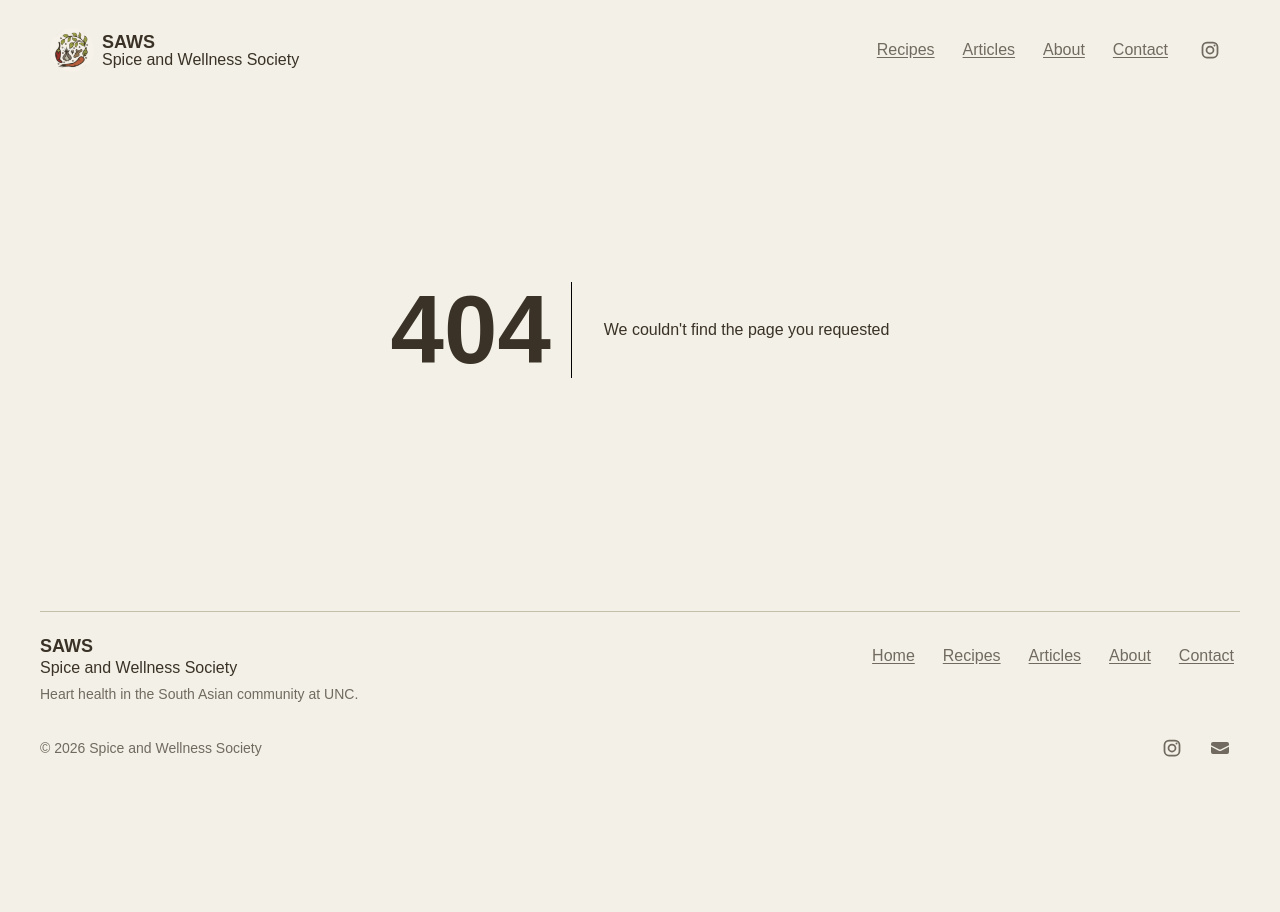
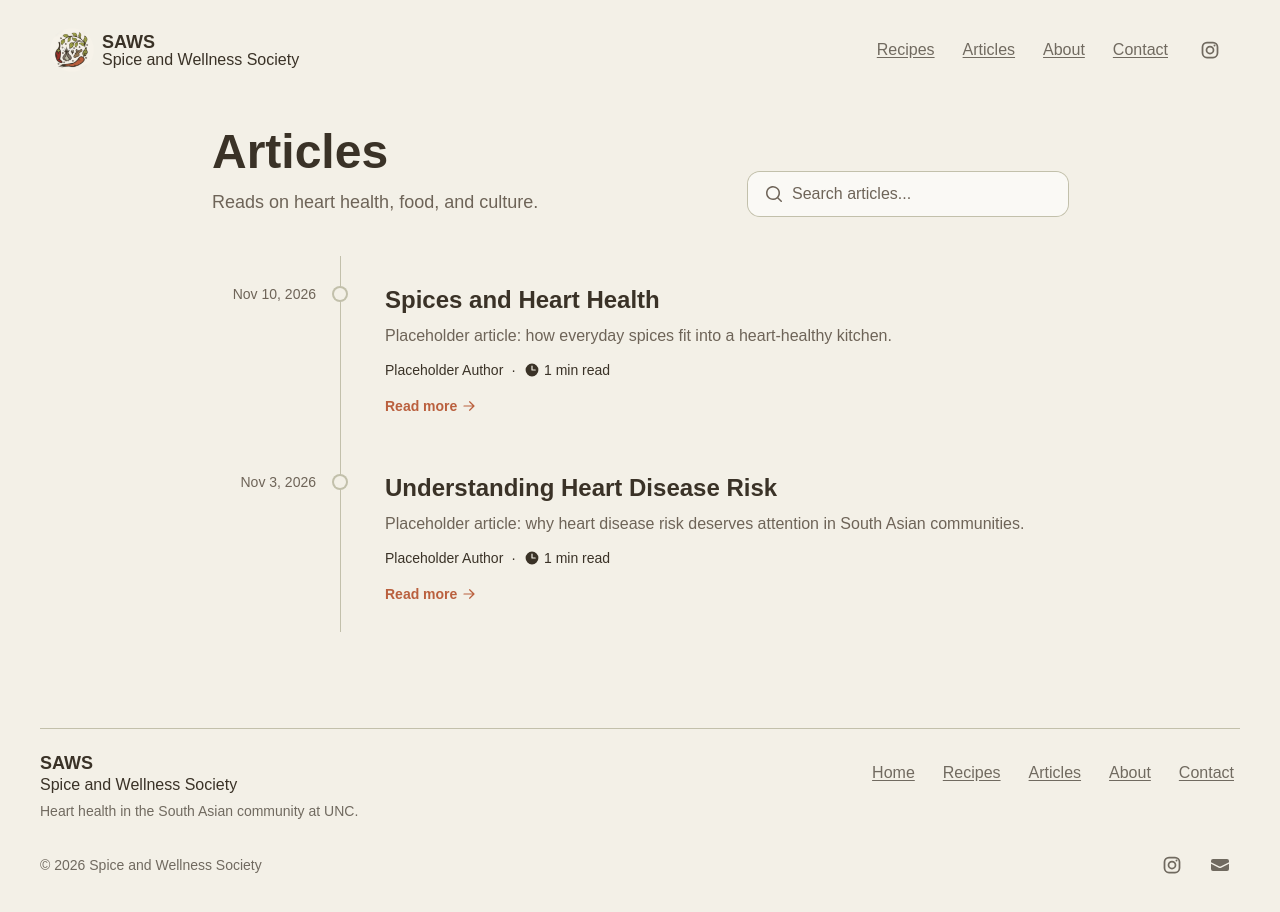
Before and after one commit to SpiceAndWellnessSociety/website, a Next.js app: page /articles in a window 1280 px wide. Before the commit this address had no page. Shown: the top 912 px of the page. Before the commit the page ends 800 px from the top, so only its background shows below. Built offline with nearby package versions, Linux system fonts and the light colour scheme.

Commit message:
feat: add articles index page with search bar and pagination

```diff
--- /dev/null
+++ b/app/_components/Pagination.tsx
@@ -0,0 +1,88 @@
+"use client";
+
+import Link from "next/link";
+import { usePathname, useSearchParams } from "next/navigation";
+import { ChevronLeftIcon, ChevronRightIcon } from "@heroicons/react/20/solid";
+import { cn } from "@/app/_lib/util";
+
+const btn =
+  "size-9 sm:size-10 flex items-center justify-center rounded-lg transition-colors";
+
+export default function Pagination({
+  children,
+  perPage,
+  className,
+}: {
+  children: React.ReactNode[];
+  perPage: number;
+  className?: string;
+}) {
+  const searchParams = useSearchParams();
+  const pathname = usePathname();
+  const total = children.length;
+  const pages = Math.max(1, Math.ceil(total / perPage));
+  const page = Math.min(Math.max(Math.floor(Number(searchParams.get("p"))) || 1, 1), pages);
+  const start = (page - 1) * perPage;
+  const end = Math.min(start + perPage, total);
+
+  const href = (p: number) => {
+    const params = new URLSearchParams(searchParams);
+    if (p === 1) params.delete("p");
+    else params.set("p", String(p));
+    return params.size ? `${pathname}?${params}` : pathname;
+  };
+
+  // first, last, and the current page's neighbors; gaps become an ellipsis
+  const shown = Array.from({ length: pages }, (_, i) => i + 1).filter(
+    (n) => n === 1 || n === pages || Math.abs(n - page) <= 1,
+  );
+
+  const arrow = (to: number, label: string, Icon: typeof ChevronLeftIcon) =>
+    to < 1 || to > pages ? (
+      <span aria-label={label} aria-disabled="true" className={cn(btn, "opacity-30")}>
+        <Icon className="size-5" />
+      </span>
+    ) : (
+      <Link href={href(to)} aria-label={label} className={cn(btn, "hover:bg-white/60")}>
+        <Icon className="size-5" />
+      </Link>
+    );
+
+  return (
+    <>
+      <ol className={className}>{children.slice(start, end)}</ol>
+      {pages > 1 && (
+        <nav aria-label="Pagination" className="mt-10 flex flex-col items-center gap-3">
+          <p className="text-sm text-ccgarlic-light">
+            Showing <span className="font-bold">{start + 1}–{end}</span> of{" "}
+            <span className="font-bold">{total}</span>
+          </p>
+          <div className="flex items-center sm:gap-1">
+            {arrow(page - 1, "Previous page", ChevronLeftIcon)}
+            {shown.map((n, i) => (
+              <span key={n} className="flex items-center sm:gap-1">
+                {n - (shown[i - 1] ?? n) > 1 && (
+                  <span className={cn(btn, "text-ccgarlic-light")}>…</span>
+                )}
+                <Link
+                  href={href(n)}
+                  aria-label={`Page ${n}`}
+                  aria-current={n === page ? "page" : undefined}
+                  className={cn(
+                    btn,
+                    n === page
+                      ? "bg-ccspice text-ccivory font-bold"
+                      : "hover:bg-white/60",
+                  )}
+                >
+                  {n}
+                </Link>
+              </span>
+            ))}
+            {arrow(page + 1, "Next page", ChevronRightIcon)}
+          </div>
+        </nav>
+      )}
+    </>
+  );
+}
--- /dev/null
+++ b/app/_components/SearchBar.tsx
@@ -0,0 +1,19 @@
+import { MagnifyingGlassIcon } from "@heroicons/react/20/solid";
+
+export default function SearchBar({ placeholder }: { placeholder: string }) {
+  return (
+    <div
+      role="search"
+      className="flex items-center gap-2 px-4 h-11 rounded-xl bg-white/60 ring-1 ring-ccgarlic-dark focus-within:ring-2 focus-within:ring-ccspice transition-shadow"
+    >
+      <MagnifyingGlassIcon className="size-5 shrink-0 text-ccgarlic-light" aria-hidden="true" />
+      <input
+        type="search"
+        name="q"
+        aria-label={placeholder}
+        placeholder={placeholder}
+        className="w-full bg-transparent outline-none placeholder:text-ccgarlic-light"
+      />
+    </div>
+  );
+}
--- a/app/_lib/articles.ts
+++ b/app/_lib/articles.ts
@@ -31,3 +31,14 @@ export function readTime(slug: string) {
     .replace(/<[^>]*>|\{[^}]*\}/g, "");
   return Math.max(1, Math.round(text.split(/\s+/).filter(Boolean).length / 200));
 }
+
+export async function getArticles() {
+  const articles = await Promise.all(
+    slugs.map(async (slug) => ({
+      ...(await getArticle(slug)).metadata,
+      slug,
+      readTime: readTime(slug),
+    })),
+  );
+  return articles.sort((a, b) => b.date.localeCompare(a.date));
+}
--- /dev/null
+++ b/app/articles/page.tsx
@@ -0,0 +1,90 @@
+import type { Metadata } from "next";
+import Link from "next/link";
+import { Suspense } from "react";
+import { ArrowRightIcon, ClockIcon } from "@heroicons/react/20/solid";
+import { getArticles } from "@/app/_lib/articles";
+import Pagination from "@/app/_components/Pagination";
+import SearchBar from "@/app/_components/SearchBar";
+
+export const ensureStatic = "navigation";
+
+export const metadata: Metadata = {
+  title: "Articles | SAWS",
+  description:
+    "Articles on heart health, food, and wellness in the South Asian community from the Spice and Wellness Society.",
+};
+
+const PER_PAGE = 10;
+const list = "flex flex-col";
+
+export default async function Page() {
+  const articles = await getArticles();
+
+  const cards = articles.map((article) => {
+    const date = new Date(article.date).toLocaleDateString("en-US", {
+      dateStyle: "medium",
+      timeZone: "UTC",
+    });
+    return (
+      <li key={article.slug} className="group flex">
+        <time
+          dateTime={article.date}
+          className="hidden md:block w-32 shrink-0 pt-7 pr-6 text-right text-sm text-ccgarlic-light group-hover:text-ccdark-tone transition-colors"
+        >
+          {date}
+        </time>
+        {/* timeline rail with a dot per article */}
+        <div className="hidden sm:block relative w-px shrink-0 bg-ccgarlic-dark">
+          <span className="absolute top-8 -left-1.5 size-3 rounded-full bg-ccivory ring-2 ring-ccgarlic-dark group-hover:bg-ccspice group-hover:ring-ccspice transition-colors" />
+        </div>
+        <Link
+          href={`/articles/${article.slug}`}
+          className="flex-1 my-2 sm:ml-6 p-5 rounded-xl ring-1 ring-transparent group-hover:bg-white/60 group-hover:ring-ccgarlic-dark group-hover:shadow-lg shadow-ccdark-tone/5 transition"
+        >
+          <h2 className="text-xl md:text-2xl font-bold group-hover:text-ccspice transition-colors">
+            {article.title}
+          </h2>
+          <p className="mt-2 text-ccgarlic-light">{article.blurb}</p>
+          <p className="mt-3 flex flex-wrap items-center gap-x-2 text-sm">
+            <span>{article.author}</span>
+            <span className="md:hidden">· {date}</span>
+            <span aria-hidden="true">·</span>
+            <span className="flex items-center gap-1">
+              <ClockIcon className="size-4" aria-hidden="true" />
+              {article.readTime} min read
+            </span>
+          </p>
+          <span className="mt-4 flex items-center gap-1 text-sm font-bold text-ccspice">
+            Read more
+            <ArrowRightIcon
+              className="size-4 group-hover:translate-x-1 transition-transform"
+              aria-hidden="true"
+            />
+          </span>
+        </Link>
+      </li>
+    );
+  });
+
+  return (
+    <main className="flex-1 w-full max-w-4xl mx-auto px-5 pt-32 pb-16">
+      <header className="mb-10 flex flex-col gap-6 md:flex-row md:items-end md:justify-between">
+        <div>
+          <h1 className="text-4xl md:text-5xl font-bold">Articles</h1>
+          <p className="mt-3 text-lg text-ccgarlic-light">
+            Reads on heart health, food, and culture.
+          </p>
+        </div>
+        <div className="md:w-80">
+          <SearchBar placeholder="Search articles..." />
+        </div>
+      </header>
+      {/* search params only exist in the browser, so the static HTML shows page one */}
+      <Suspense fallback={<ol className={list}>{cards.slice(0, PER_PAGE)}</ol>}>
+        <Pagination perPage={PER_PAGE} className={list}>
+          {cards}
+        </Pagination>
+      </Suspense>
+    </main>
+  );
+}
```
